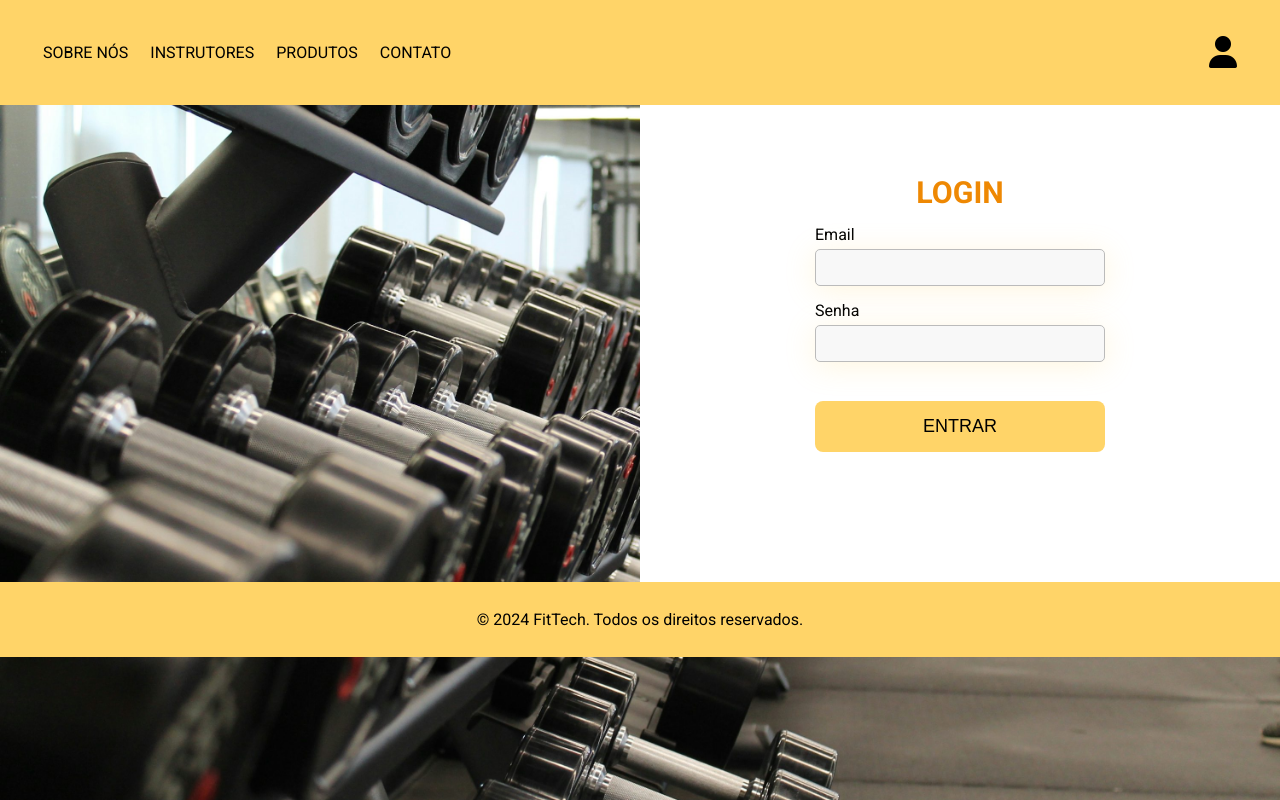
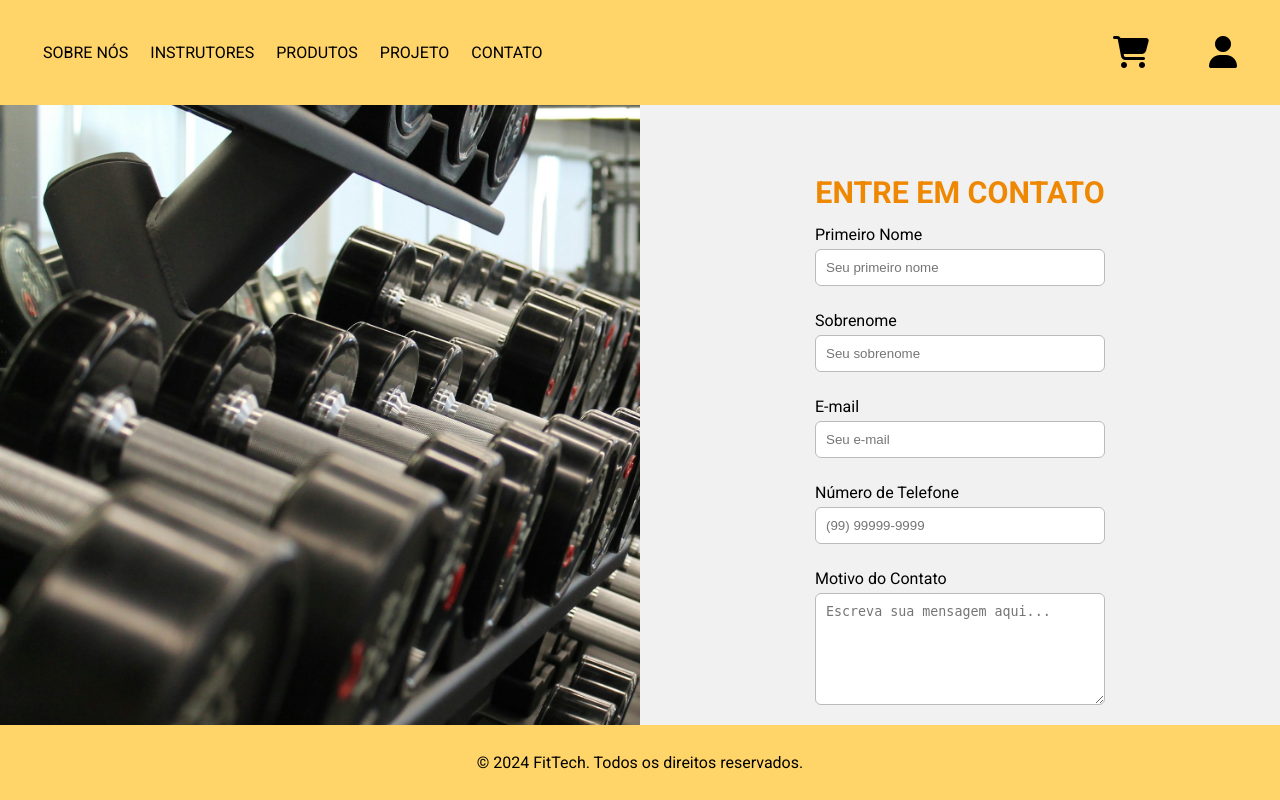
Before and after one commit to FitTechWithU/Project, a PHP site: page /perfil-login.html in a window 1280 px wide. Run offline with PHP 8.4, Linux system fonts and the light colour scheme; some libraries are stand-ins or nearby versions.

Commit message:
Fazendo alterações no Index, add novas seções

```diff
--- a/CSS/stylePerfil.css
+++ b/CSS/stylePerfil.css
@@ -14,6 +14,7 @@ body {
     background-size: cover;
     background-repeat: no-repeat;
     background-attachment: fixed;
+    min-height: 100vh;
 }
 
 header {
@@ -50,8 +51,8 @@ header i {
     padding: 28px;
 }
 
-.login {
-    background-color: #ffffff;
+.contact {
+    /* background-color: #ffffff; */
     border-radius: 8px;
     color: black;
     padding: 40px;
@@ -63,11 +64,13 @@ header i {
 
 }
 .container {
-    background-color: #ffffff;
+    background-color: #f2f1f1;
     width: 50%;
     flex-direction: column;
     margin-left: 50%;
     display: flex;
+    position: fixed;
+    height: -webkit-fill-available;
 }
 
 label {
@@ -75,25 +78,32 @@ label {
     margin-top: 15px;
 }
 
-.login h2 {
+.contact h2 {
     font-size: 1.9rem;
     color: #ee8803;
     text-align: center;
     text-transform: uppercase;
 }
 
-.login input {
+.contact input, .contact textarea {
     margin-top: 5px;
     border: 1px solid #bbb;
-    border-radius: 5px;
-    background-color: #f8f8f8;
+    /* background-color: #f8f8f8; */
     box-sizing: border-box;
     width: 100%;
     padding: 10px;
-    box-shadow: 0 4px 30px #ffd46838;
+    /* box-shadow: 0 4px 30px #ffd46838; */
 }
 
-.login-btn {
+.contact-form input,
+.contact-form textarea {
+  width: 100%;
+  padding: 10px;
+  border-radius: 6px;
+  margin-bottom: 10px;
+}
+
+.contact-btn {
     width: 100%;
     padding: 15px;
     background-color: #ffd468;
@@ -106,7 +116,7 @@ label {
     margin-top: 20px;
 }
 
-.login-btn:hover {
+.contact-btn:hover {
     background-color: #e3b747;
 }
 
@@ -120,4 +130,7 @@ footer {
     background-color: #ffd468;
     color: #000000;
     padding: 28px;
+    position: fixed;
+    bottom: 0;
+    width: 100%;
 }
--- a/cadastro.html
+++ b/cadastro.html
@@ -3,7 +3,7 @@
 <head>
     <meta charset="UTF-8">
     <meta name="viewport" content="width=device-width, initial-scale=1.0">
-    <link rel="stylesheet" href="CSS/styleLoginCadastro.css">
+    <link rel="stylesheet" href="css/styleLoginCadastro.css">
     <title>Cadastro FitTech</title>
 </head>
 <body>
--- a/perfil-login.html
+++ b/perfil-login.html
@@ -15,12 +15,16 @@
     <!-- Navbar -->
     <header class="flex_row">
         <nav class="center">
-            <a href="index.html#sobre_scroll">Sobre nós</a>
-            <a href="index.html#instrutores_scroll">Instrutores</a>
-            <a href="index.html#produtos_scroll">Produtos</a>
-            <a href="">Contato</a>
+            <a href="index#sobre_scroll">Sobre nós</a>
+            <a href="index#instrutores_scroll">Instrutores</a>
+            <a href="index#produtos_scroll">Produtos</a>
+            <a href="index#projeto_scroll">Projeto</a>
+            <a href="contato.html">Contato</a>
         </nav>
         <div>
+            <a href="carrinho.html">
+                <i class="fa-solid fa-cart-shopping fa-2xl" style="color: #000;"></i>
+            </a>
             <a href="perfil.html">
                 <i class="fa-solid fa-user fa-2xl"></i>
             </a>
@@ -29,20 +33,34 @@
 
 
     <div class="container">
-        <div class="login">
-            <h2>Login</h2>
-            <form>
-                <label for="email">Email</label>
-                <input type="email">
 
-                <label for="senha">Senha</label>
-                <input type="password">
+        <div class="contact">
+
+            <h2>Entre em contato</h2>
+
+            <form class="contact-form">
+                <label for="first-name">Primeiro Nome</label>
+                <input type="text" id="first-name" name="first-name" placeholder="Seu primeiro nome" required>
+
+                <label for="last-name">Sobrenome</label>
+                <input type="text" id="last-name" name="last-name" placeholder="Seu sobrenome" required>
+
+                <label for="email">E-mail</label>
+                <input type="email" id="email" name="email" placeholder="Seu e-mail" required>
+
+                <label for="phone">Número de Telefone</label>
+                <input type="tel" id="phone" name="phone" placeholder="(99) 99999-9999">
+
+                <label for="message">Motivo do Contato</label>
+                <textarea id="message" name="message" rows="6" placeholder="Escreva sua mensagem aqui..."
+                    required></textarea>
+
             </form>
 
 
             <br>
 
-            <button class="login-btn">Entrar</button>
+            <button class="contact-btn">Enviar</button>
         </div>
     </div>
 
```
Also changed, not shown: CSS/styleCarrinho.css (+4 -8 lines), CSS/styleMainPage.css (+55 -7 lines), carrinho.html (+5 -3 lines), contato.html (+7 -3 lines), index.html (+108 -1 lines), produtos.html (+5 -4 lines).
